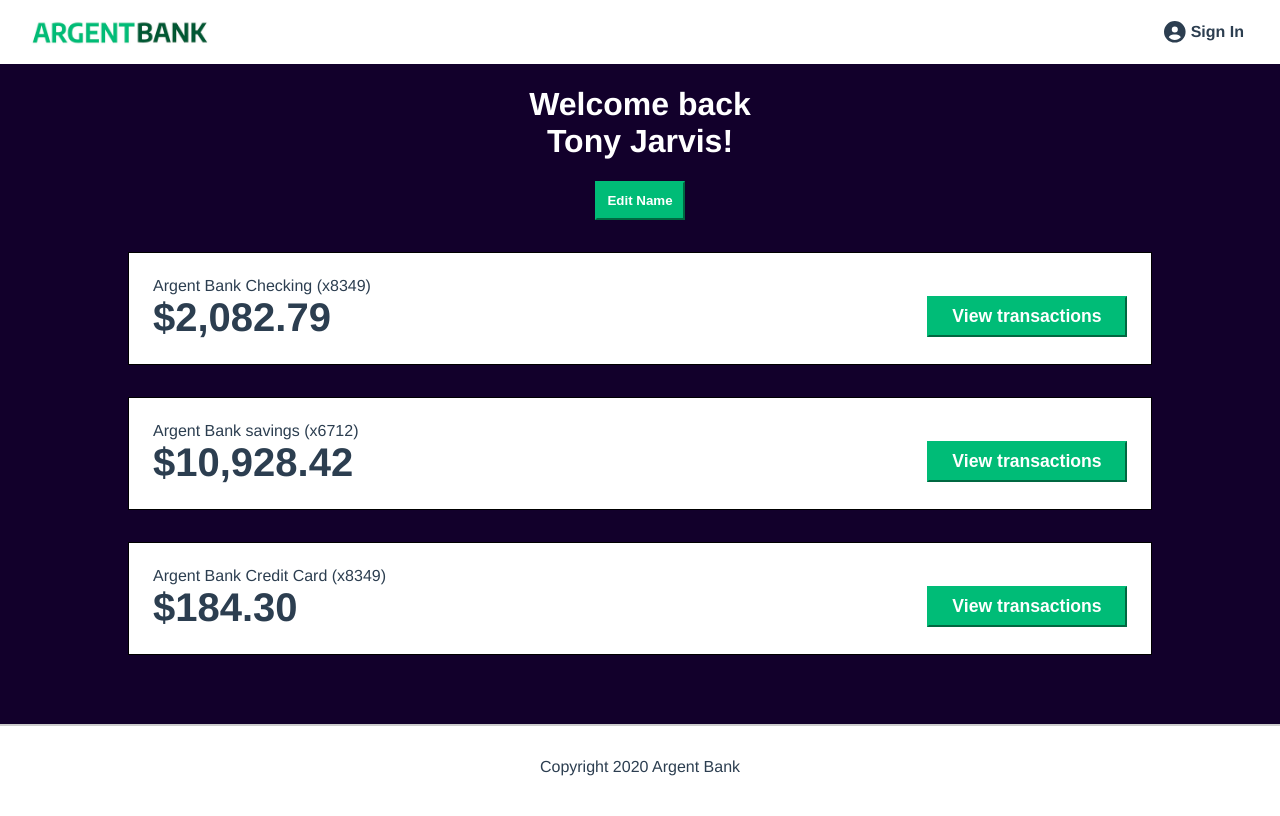
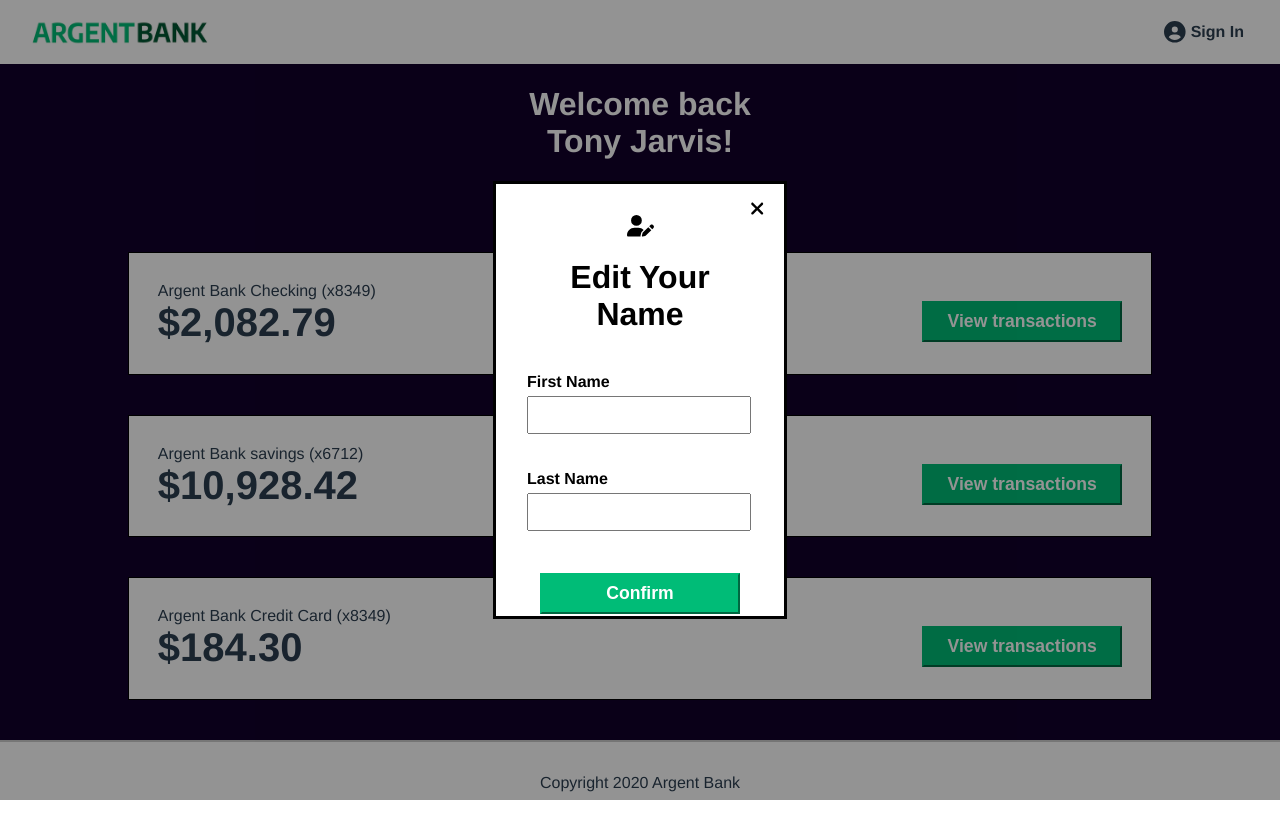
Before and after one commit to Dolina31/P11-Openclassroom, a React (Create React App) app: page /user in a window 1280 px wide. Both pictures are taken after a click on the button "Edit Name". Built offline with nearby package versions, Linux system fonts and the light colour scheme.

Commit message:
La fonctionnalité -Remember me- est désormais fonctionnel et conserve la connexion de l'utilisateur, la création de la modal -Edit name- est terminé

```diff
--- a/src/App.js
+++ b/src/App.js
@@ -1,10 +1,22 @@
-import React from "react";
+import React, { useEffect } from "react";
 import { BrowserRouter, Routes, Route } from "react-router-dom";
 import Home from "./pages/Home";
 import Login from "./pages/Login";
 import User from "./pages/User";
+import { useDispatch } from "react-redux";
+import { setToken } from "./features/userSlice";
 
 const App = () => {
+  const dispatch = useDispatch();
+
+  useEffect(() => {
+    const token = localStorage.getItem("token");
+
+    if (token) {
+      dispatch(setToken(token));
+    }
+  });
+
   return (
     <BrowserRouter>
       <Routes>
--- a/src/components/Account.js
+++ b/src/components/Account.js
@@ -1,4 +1,5 @@
 import React from "react";
+import Button from "../components/Button";
 
 const Account = ({ title, amount, description, number }) => {
   return (
@@ -11,7 +12,7 @@ const Account = ({ title, amount, description, number }) => {
         <p className="account-amount-description">{description}</p>
       </div>
       <div className="account-content-wrapper cta">
-        <button className="transaction-button">View transactions</button>
+        <Button title="View transactions" className={"transaction-button"} />
       </div>
     </section>
   );
--- /dev/null
+++ b/src/components/Button.js
@@ -0,0 +1,11 @@
+import React from "react";
+
+const Button = ({ title, className, onClick }) => {
+  return (
+    <button className={className} onClick={onClick}>
+      {title}
+    </button>
+  );
+};
+
+export default Button;
--- /dev/null
+++ b/src/components/EditNameModal.js
@@ -0,0 +1,57 @@
+import React, { useState } from "react";
+import Button from "./Button";
+import { FontAwesomeIcon } from "@fortawesome/react-fontawesome";
+import { faUserPen, faXmark } from "@fortawesome/free-solid-svg-icons";
+
+const EditNameModal = ({ onClose }) => {
+  const [isOpen, setIsOpen] = useState(true);
+
+  const closeModal = () => {
+    setIsOpen(false);
+    onClose();
+  };
+
+  return (
+    <div>
+      {isOpen && (
+        <div className="modal-overlay">
+          <dialog open>
+            <FontAwesomeIcon
+              icon={faXmark}
+              className="modal-exit-button"
+              onClick={closeModal}
+            />
+            <div className="modal-background">
+              <FontAwesomeIcon icon={faUserPen} className="icon" />
+              <h1>Edit Your Name</h1>
+              <form action="" className="modal-form">
+                <div className="input-wrapper">
+                  <label htmlFor="firstName">First Name</label>
+                  <input
+                    type="text"
+                    id="firstName"
+                    name="firstName"
+                    className="modal-input"
+                  />
+                </div>
+                <div className="input-wrapper">
+                  <label htmlFor="lastName">Last Name</label>
+                  <input
+                    type="text"
+                    id="lastName"
+                    name="lastName"
+                    className="modal-input"
+                  />
+                </div>
+              </form>{" "}
+              <div className="modal-button-flex">
+                <Button title="Confirm" className={"transaction-button"} />
+              </div>
+            </div>
+          </dialog>
+        </div>
+      )}
+    </div>
+  );
+};
+export default EditNameModal;
--- a/src/components/Navigation.js
+++ b/src/components/Navigation.js
@@ -6,16 +6,15 @@ import {
   faRightFromBracket,
 } from "@fortawesome/free-solid-svg-icons";
 import { useSelector, useDispatch } from "react-redux";
-import { useNavigate } from "react-router-dom";
 import { setToken } from "../features/userSlice";
 
 const Navigation = () => {
   const token = useSelector((state) => state.user.token);
   const dispatch = useDispatch();
-  const navigate = useNavigate();
 
   const handleSignOut = () => {
     dispatch(setToken(null));
+    localStorage.removeItem("token");
   };
 
   return (
@@ -30,7 +29,7 @@ const Navigation = () => {
       </NavLink>
       {token ? (
         <div className="main-nav-item-position">
-          <NavLink className="main-nav-item" to="/">
+          <NavLink className="main-nav-item" to="/user">
             <FontAwesomeIcon icon={faCircleUser} className="icon" />
             Tony
           </NavLink>
--- a/src/components/SignInForm.js
+++ b/src/components/SignInForm.js
@@ -1,13 +1,15 @@
 import React, { useState } from "react";
+import Button from "../components/Button";
 import { FontAwesomeIcon } from "@fortawesome/react-fontawesome";
 import { faCircleUser } from "@fortawesome/free-solid-svg-icons";
-import { useDispatch, useSelector } from "react-redux";
-import { setToken, userLogin } from "../features/userSlice";
+import { useDispatch } from "react-redux";
+import { setToken, userLoginRequest } from "../features/userSlice";
 import { useNavigate } from "react-router-dom";
 
 const SignInForm = () => {
   const [email, setEmail] = useState("");
   const [password, setPassword] = useState("");
+  const [rememberMeisChecked, setRememberMeisChecked] = useState(false);
   const dispatch = useDispatch();
   const navigate = useNavigate();
 
@@ -16,19 +18,19 @@ const SignInForm = () => {
 
     const formData = { email, password };
 
-    const res = await dispatch(userLogin(formData));
+    const res = await dispatch(userLoginRequest(formData));
     const resData = res.payload;
-
     const token = resData.body.token;
 
     dispatch(setToken(token));
 
-    if (!token) {
+    if (token && rememberMeisChecked) {
+      navigate("/user");
+      localStorage.setItem("token", token);
+    } else if (token && !rememberMeisChecked) {
       navigate("/user");
     } else {
-      console.log(
-        "Erreur d'authentification : le token est manquant ou invalide"
-      );
+      console.log();
     }
   };
   return (
@@ -56,11 +58,17 @@ const SignInForm = () => {
         </div>
         <div className="input-remember">
           <label htmlFor="remember-me">Remember me</label>
-          <input type="checkbox" id="remember-me" />
+          <input
+            type="checkbox"
+            id="remember-me"
+            onChange={() => setRememberMeisChecked(!rememberMeisChecked)}
+          />
         </div>
-        <button className="sign-in-button" onClick={handleSubmit}>
-          Sign In
-        </button>
+        <Button
+          title="Sign In"
+          className={"sign-in-button"}
+          onClick={handleSubmit}
+        />
       </form>
     </section>
   );
--- a/src/features/userSlice.js
+++ b/src/features/userSlice.js
@@ -12,7 +12,7 @@ const userSlice = createSlice({
   },
 });
 
-export const userLogin = createAsyncThunk(
+export const userLoginRequest = createAsyncThunk(
   "user/userLogin",
   async (formData) => {
     const response = await fetch("http://localhost:3001/api/v1/user/login", {
--- a/src/pages/User.js
+++ b/src/pages/User.js
@@ -1,9 +1,17 @@
-import React from "react";
+import React, { useState } from "react";
 import Navigation from "../components/Navigation";
 import Footer from "../components/Footer";
 import Account from "../components/Account";
+import Button from "../components/Button";
+import EditNameModal from "../components/EditNameModal";
 
 const User = () => {
+  const [handleModal, setHandleModal] = useState(false);
+
+  const toggleModal = () => {
+    setHandleModal(!handleModal);
+  };
+
   return (
     <div className="page">
       <Navigation />
@@ -11,8 +19,13 @@ const User = () => {
         <div className="header">
           <h1>
             Welcome back <br></br> Tony Jarvis!
-          </h1>
-          <button className="edit-button">Edit Name</button>
+          </h1>{" "}
+          <Button
+            title="Edit Name"
+            className={"edit-button"}
+            onClick={toggleModal}
+          />
+          {handleModal && <EditNameModal onClose={toggleModal} />}
         </div>
         <Account
           title={"Argent Bank Checking "}
--- a/src/style/main.css
+++ b/src/style/main.css
@@ -224,7 +224,7 @@ html {
 
   .input-wrapper input {
     padding: 5px;
-    font-size: 1.2rem;
+    font-size: 1.3rem;
   }
 
 .icon {
@@ -252,10 +252,10 @@ html {
     width: 80%;
     margin: 0 auto;
     flex-direction: column;
-    padding: 1.5rem;
+    padding: 1.8rem;
     box-sizing: border-box;
     text-align: left;
-    margin-bottom: 2rem;
+    margin-bottom: 2.5rem;
   }
 
   .account-amount {
@@ -288,6 +288,56 @@ html {
     padding: 10px;
   }
 
+  dialog {
+    height: 50%;
+    width: 20%;
+  }
+
+  .modal-form {
+    display: flex;
+    flex-direction: column;
+    justify-content: center;
+    gap: 20px;
+    margin-top: 40px;
+  }
+
+  .modal-background {
+    padding: 15px;
+    height: 93%;
+  }
+
+  .modal-input {
+    padding: 10px;
+    margin-top: 5px;
+    width: 93%;
+  }
+
+  .modal-exit-button {
+    cursor: pointer;
+    font-size: 1.2em;
+    position: absolute;
+    top: 15px;
+    right: 20px;
+  }
+
+  .modal-overlay {
+    position: fixed;
+    top: 0;
+    left: 0;
+    width: 100%;
+    height: 100%;
+    background-color: rgba(0, 0, 0, 0.425);
+
+    display: flex;
+    justify-content: center;
+    align-items: center;
+  }
+
+  .modal-button-flex {
+    display: flex;
+    justify-content: center;
+    margin-top: 10px;
+  }
   .header {
     color: #fff;
     margin-bottom: 2rem;
```
